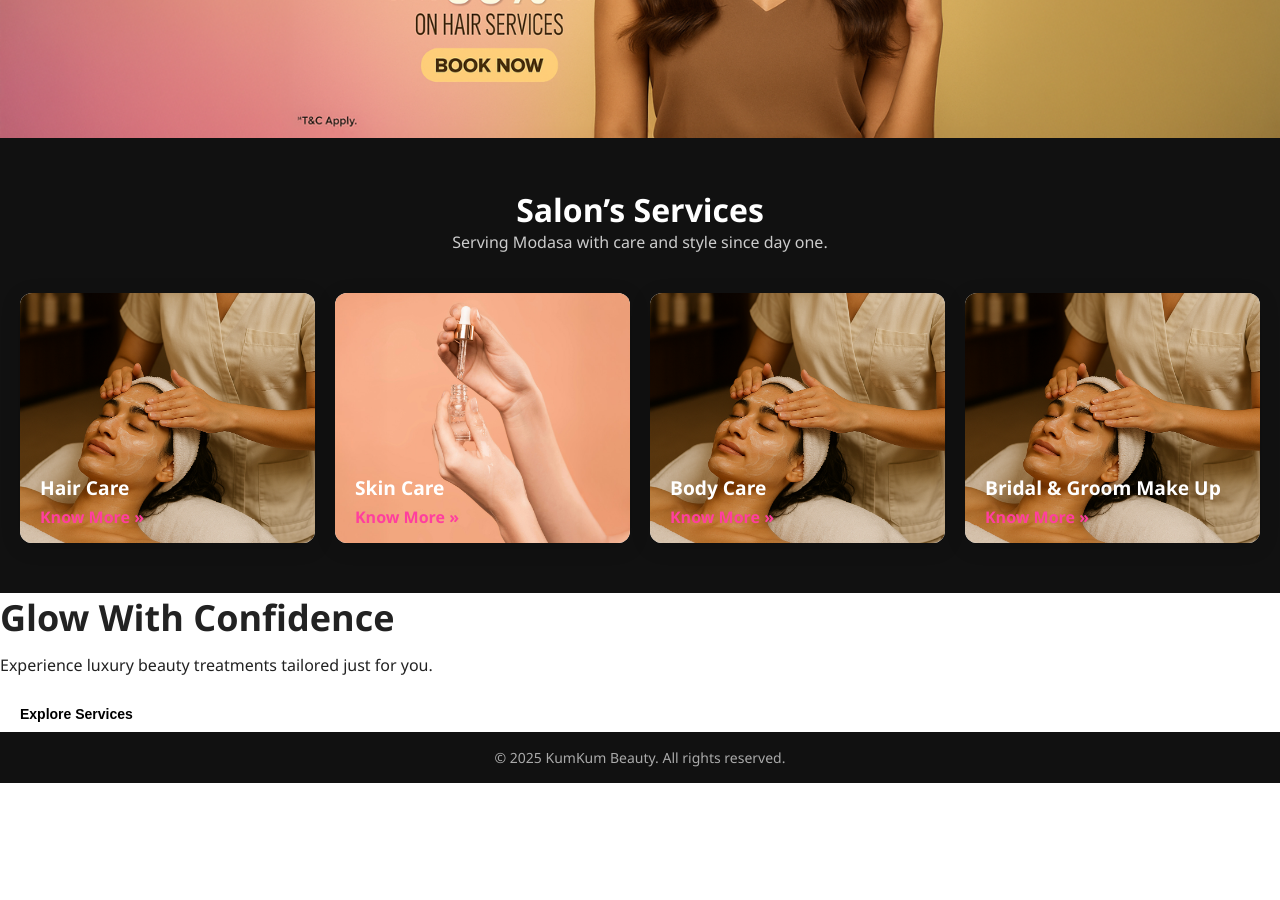
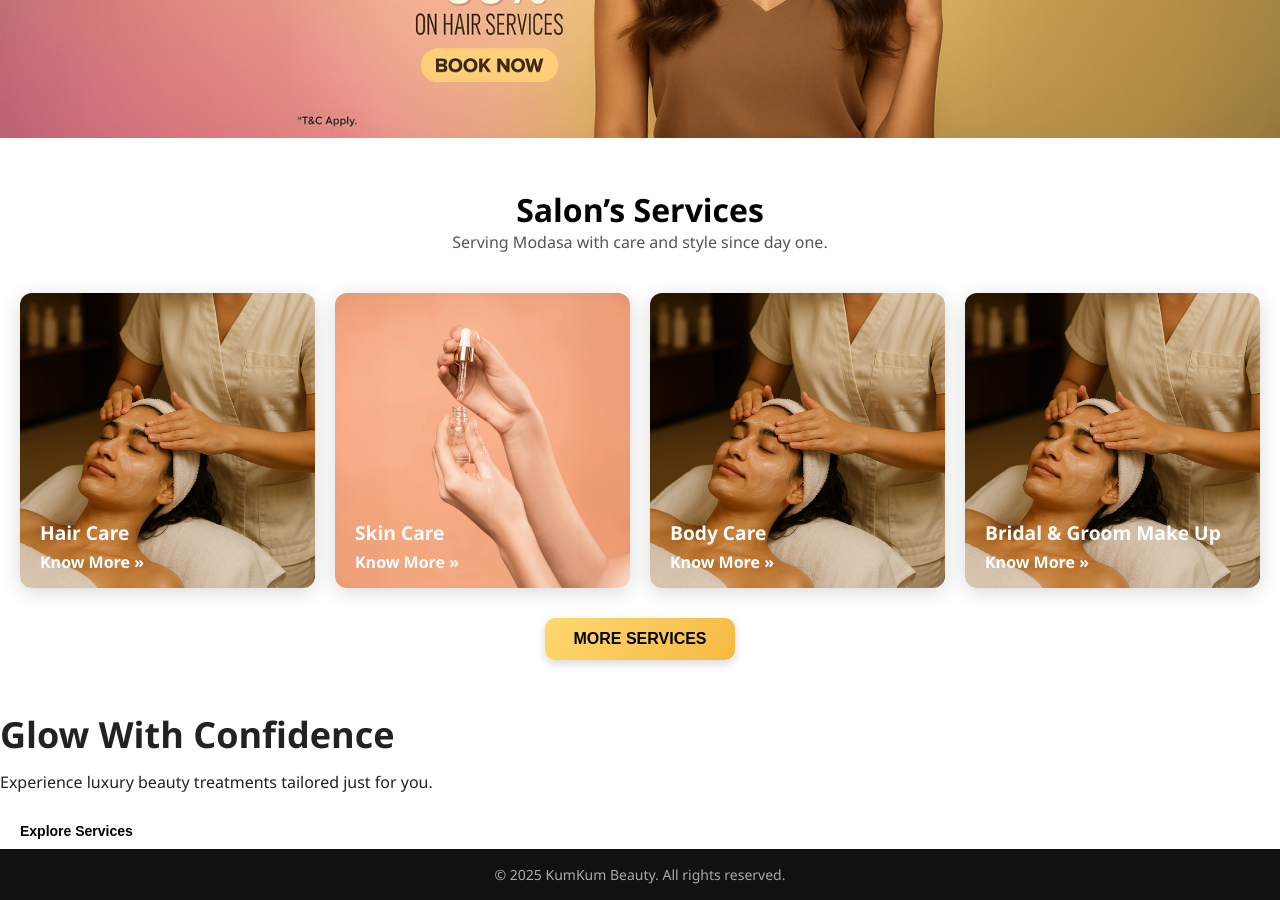
Before and after one commit to CornilPatidar/Beauty-Salon-Website, a React (Vite) app: page / in a window 1280 px wide. Shown: the part 440-1340 px from the top of the page. Before the commit the page ends 1223 px from the top, so only its background shows below. Built offline with nearby package versions, Linux system fonts and the light colour scheme.

Commit message:
Add Button

```diff
--- a/components/ServicesSection/ServicesSection.module.css
+++ b/components/ServicesSection/ServicesSection.module.css
@@ -1,8 +1,8 @@
 .servicesSection {
-    background-color: #111; /* dark background */
+    background-color: white; /* Changed from dark to white */
     padding: 50px 20px;
     text-align: center;
-    color: white;
+    color: black; /* Text color updated for light background */
   }
 
   .heading {
@@ -11,7 +11,7 @@
   }
 
   .subheading {
-    color: #ccc;
+    color: #555; /* Softer gray for light background */
     margin-bottom: 40px;
   }
 
@@ -21,22 +21,32 @@
     gap: 20px;
   }
 
+  /* Square cards */
   .card {
     position: relative;
     background: #fff;
     border-radius: 12px;
+    transition: transform 0.3s ease, box-shadow 0.3s ease;
     overflow: hidden;
     box-shadow: 0 4px 20px rgba(0,0,0,0.15);
     cursor: pointer;
+    aspect-ratio: 1 / 1; /* Forces square shape */
   }
 
+  .card:hover {
+    transform: scale(1.05); /* Slight pop-up */
+    box-shadow: 0 8px 25px rgba(0, 0, 0, 0.25); /* Stronger shadow */
+  }
+
+  /* Image now fills square */
   .card img {
     width: 100%;
-    height: 250px; /* fixed height for uniform look */
-    object-fit: cover; /* prevents stretching */
+    height: 100%;
+    object-fit: cover;
     display: block;
   }
 
+  /* Text overlay */
   .card-text {
     position: absolute;
     bottom: 15px;
@@ -51,7 +61,7 @@
   }
 
   .card-text a {
-    color: #ff3f9e; /* pink accent */
+    color: #fff; /* pink accent */
     font-weight: bold;
     text-decoration: none;
   }
@@ -59,3 +69,37 @@
   .card-text a:hover {
     text-decoration: underline;
   }
+
+  .moreServicesButton {
+    background: linear-gradient(135deg, #f9d976 0%, #f39f86 100%);
+    background-size: 200% 200%;
+    color: black;
+    font-weight: bold;
+    padding: 12px 28px;
+    border-radius: 8px;
+    border: none;
+    font-size: 16px;
+    cursor: pointer;
+    box-shadow: 0 4px 8px rgba(0, 0, 0, 0.15);
+    transition: transform 0.2s ease, box-shadow 0.2s ease;
+  }
+
+  .moreServicesButton {
+    display: inline-block;
+    margin-top: 30px;
+    padding: 12px 28px;
+    background: linear-gradient(135deg, #ffd86f, #f5b942);
+    color: black;
+    font-weight: bold;
+    font-size: 16px;
+    border: none;
+    border-radius: 10px;
+    cursor: pointer;
+    box-shadow: 0 4px 10px rgba(0, 0, 0, 0.15);
+    transition: transform 0.2s ease, box-shadow 0.2s ease;
+  }
+
+  .moreServicesButton:hover {
+    transform: translateY(-2px);
+    box-shadow: 0 6px 14px rgba(0, 0, 0, 0.25);
+  }
--- a/components/ServicesSection/ServicesSection.tsx
+++ b/components/ServicesSection/ServicesSection.tsx
@@ -33,6 +33,10 @@ const ServicesSection: React.FC = () => {
         </div>
         ))}
       </div>
+
+      <div style={{ textAlign: "center" }}>
+        <button className={styles.moreServicesButton}>MORE SERVICES</button>
+      </div>
     </section>
   );
 };
```
